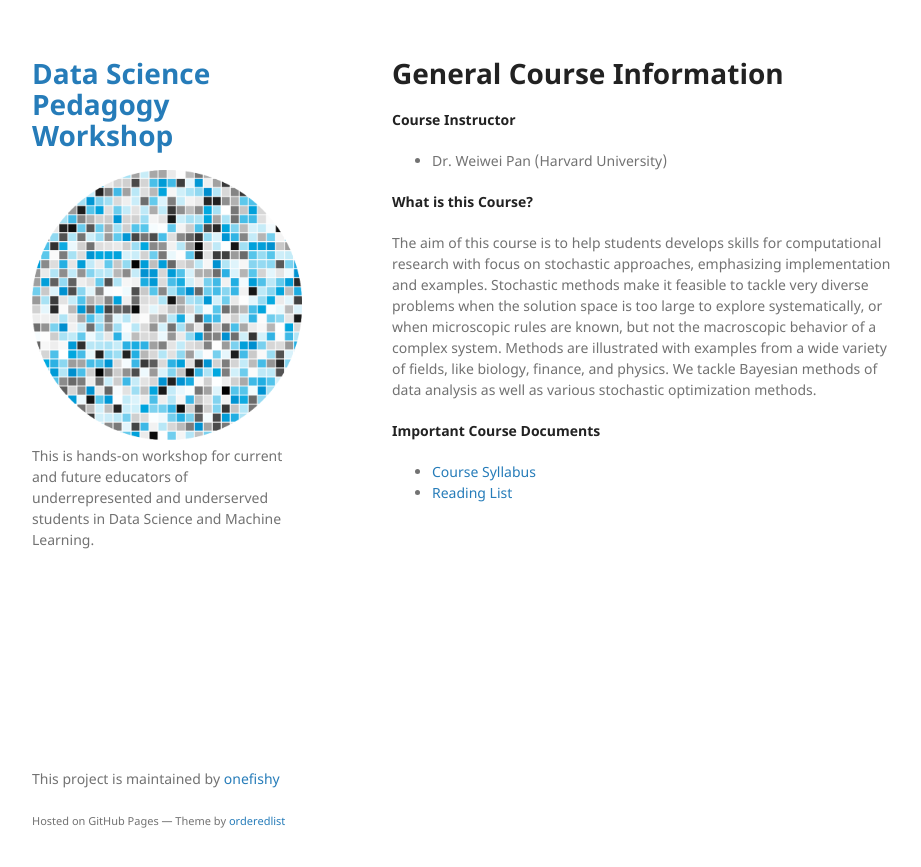
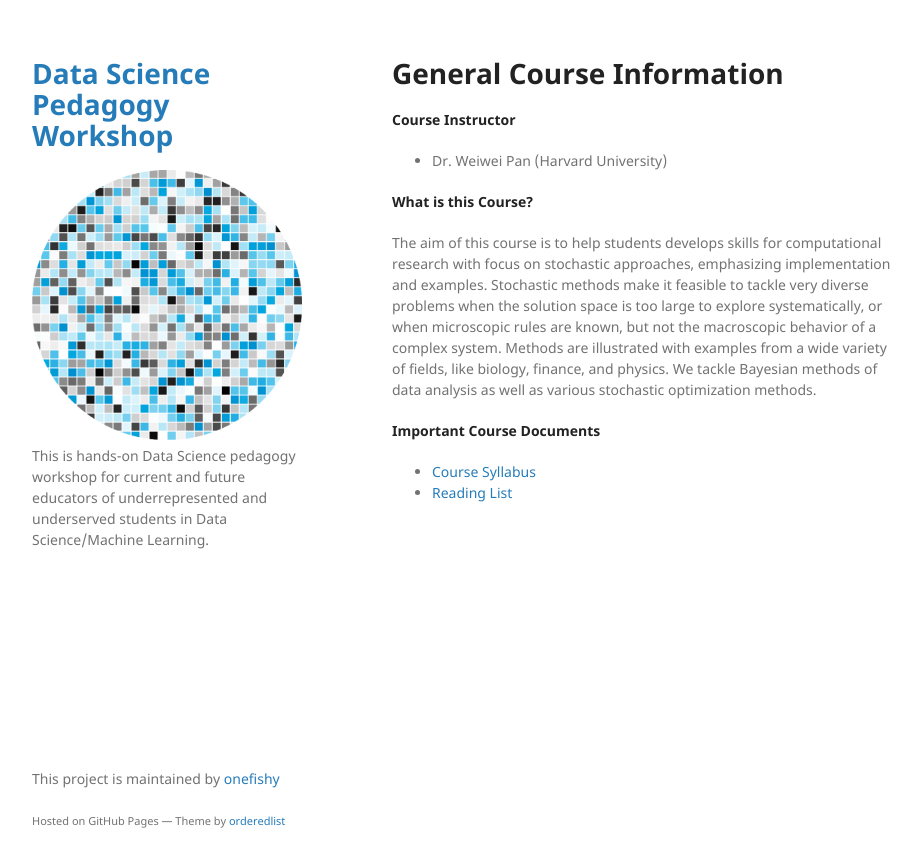
Before and after one commit to onefishy/data-science-workshop, a Jekyll site: the page built from docs/index.md, in a window 1280 px wide. Shown: the top 867 px of the page, without its empty margins (178-1099 px from the left). Built offline with Jekyll 4.4.1, drawn with Linux system fonts in a browser that asks for light colours; our own code applies the rules of GitHub Pages for plain Markdown files.

Commit message:
Update _config.yml

```diff
--- a/docs/_config.yml
+++ b/docs/_config.yml
@@ -1,6 +1,6 @@
 title: Data Science Pedagogy Workshop
 logo: /img/logo.png
-description: This is hands-on workshop for current and future educators of underrepresented and underserved students in Data Science and Machine Learning.
+description: This is hands-on Data Science pedagogy workshop for current and future educators of underrepresented and underserved students in Data Science/Machine Learning.
 show_downloads: false
 google_analytics:
 theme: jekyll-theme-minimal
```
